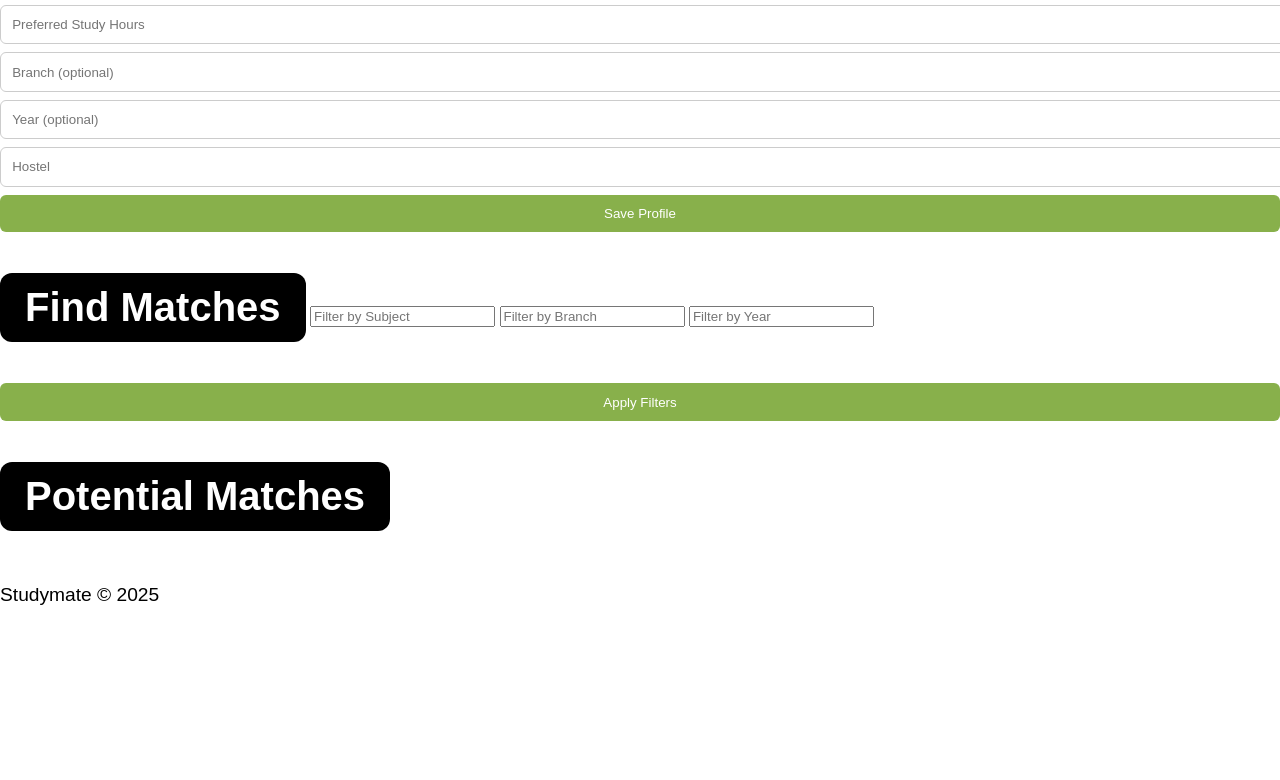
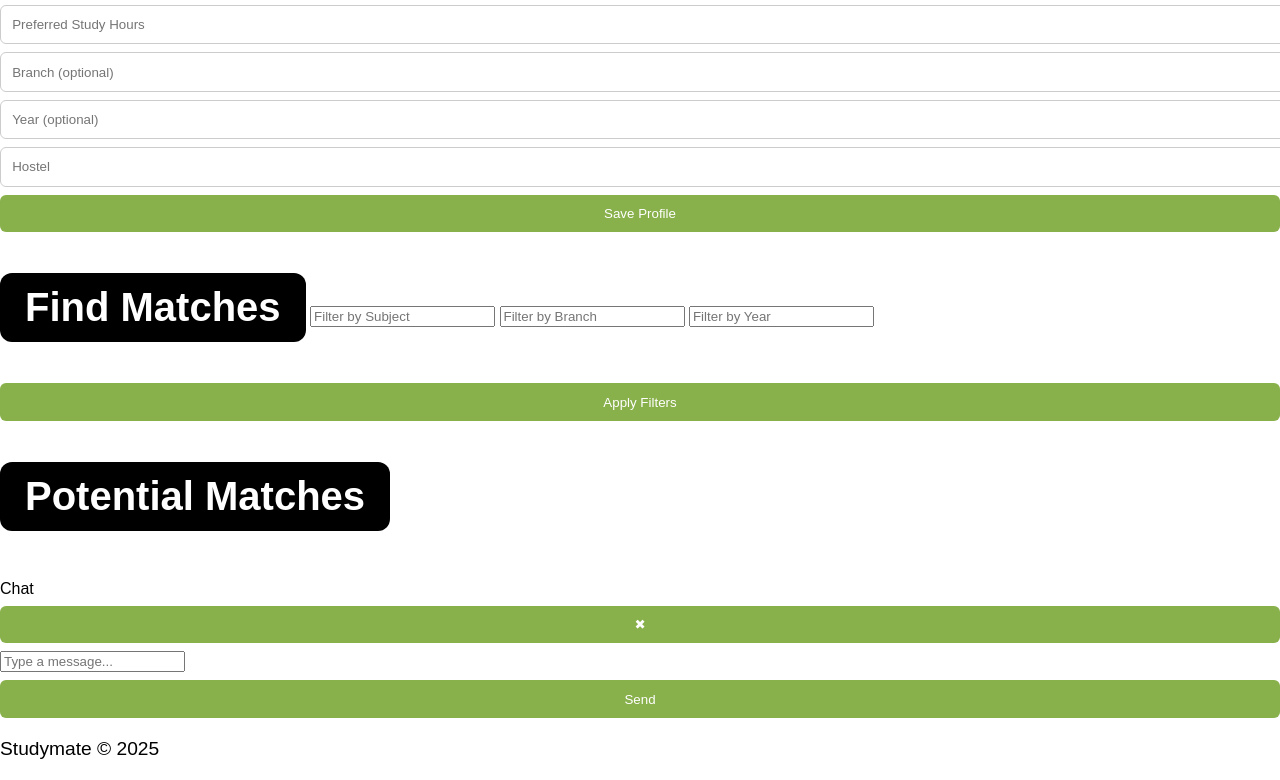
Before and after one commit to Sesha-Sai-OG/G5-Project, a plain HTML site: page index.html in a window 1280 px wide. Shown: the part 636-1416 px from the top of the page. Before the commit the page ends 1262 px from the top, so only its background shows below. Drawn offline with Linux system fonts and the light colour scheme.

Commit message:
Update index.html

```diff
--- a/index.html
+++ b/index.html
@@ -46,6 +46,19 @@
         <h2>Potential Matches</h2>
         <ul id="match-list"></ul>
     </section>
+    <div id="chatContainer" class="chat-hidden">
+        <div class="chat-header">
+            <span id="chatWith">Chat</span>
+            <button id="closeChat">✖</button>
+        </div>
+        <div class="chat-messages" id="chatMessages"></div>
+        <div class="chat-input">
+            <input type="text" id="chatMessage" placeholder="Type a message...">
+            <button id="sendMessage">Send</button>
+        </div>
+    </div>
+
+    <script src="script.js"></script>
 
     <footer>
         <p>Studymate © 2025</p>
```
